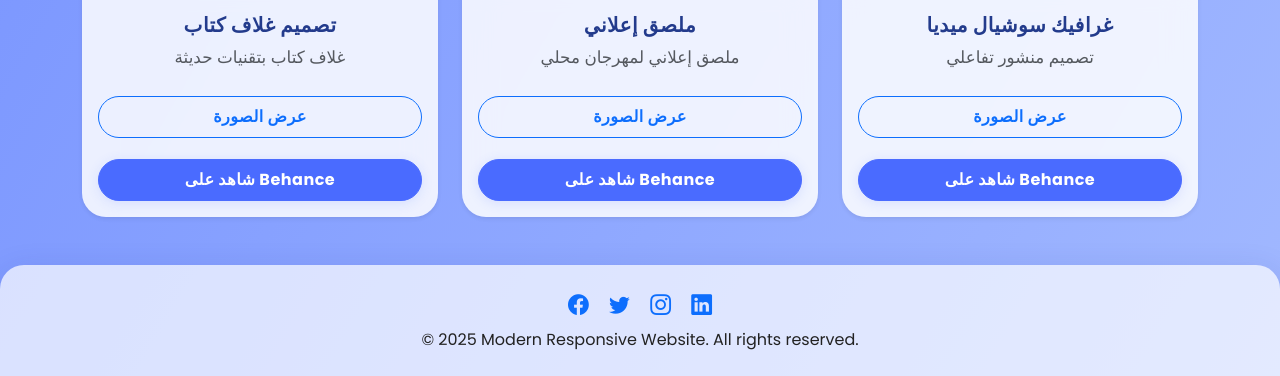
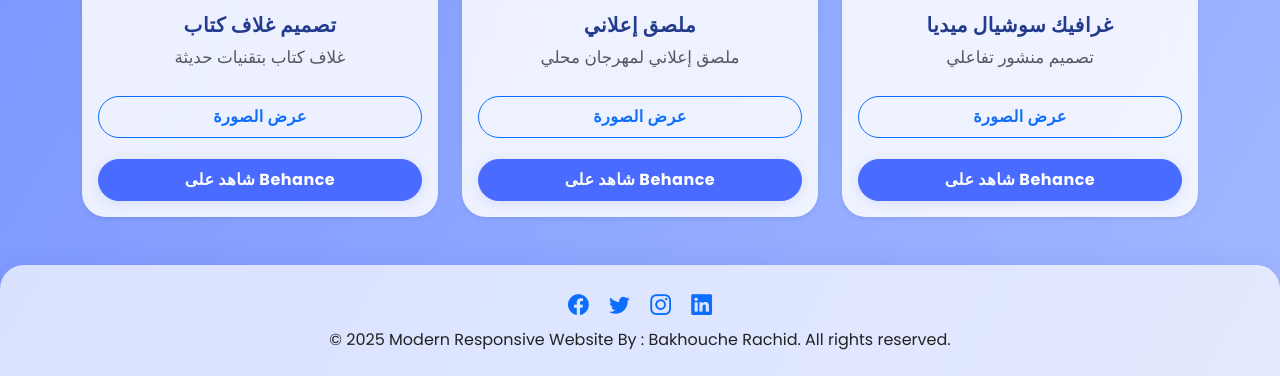
Before and after one commit to Bakh12/bakhouche_profile1, a plain HTML site: page index.html in a window 1280 px wide. Shown: the part 3764-4140 px from the top of the page. Drawn offline with nearby package versions, Linux system fonts and the light colour scheme.

Commit message:
Update index.html

```diff
--- a/index.html
+++ b/index.html
@@ -663,7 +663,7 @@
                 <a href="#" class="me-3 text-primary"><i class="bi bi-instagram"></i></a>
                 <a href="#" class="text-primary"><i class="bi bi-linkedin"></i></a>
             </div>
-            <p class="mb-0">&copy; 2025 Modern Responsive Website. All rights reserved.</p>
+            <p class="mb-0">&copy; 2025 Modern Responsive Website By : Bakhouche Rachid. All rights reserved.</p>
         </div>
     </footer>
 
```
